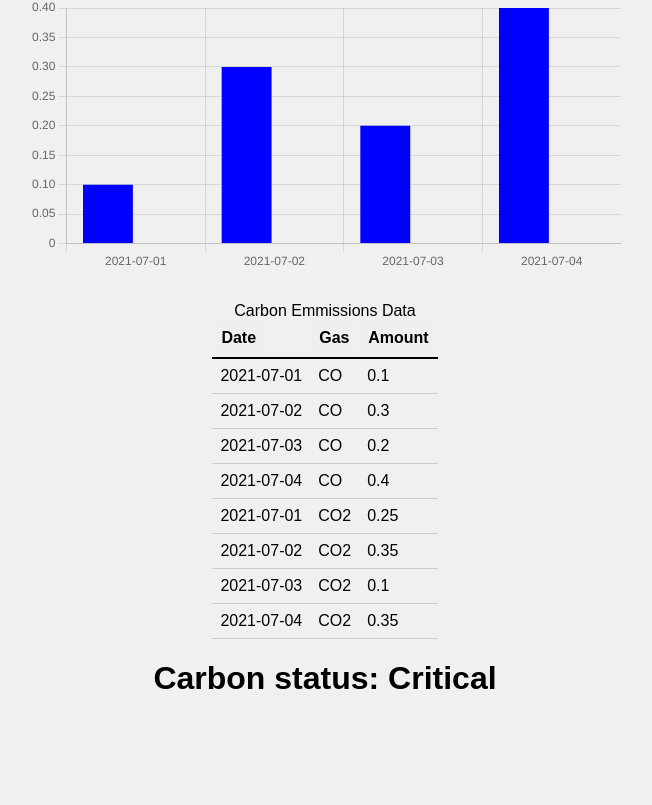
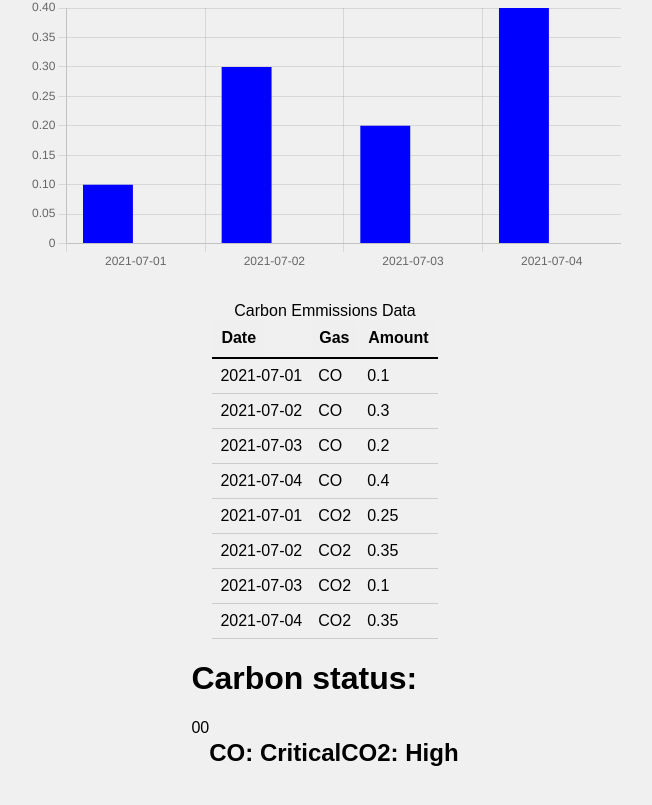
Before and after one commit to WolfWeasel/carbon-report-dash, a React (Create React App) app: page / in a window 1280 px wide. Shown: the part 173-978 px from the top of the page, without its empty margins (315-967 px from the left). Before the commit the page ends 940 px from the top, so only its background shows below. Built offline with nearby package versions, Linux system fonts and the light colour scheme.

Commit message:
almost done

```diff
--- a/src/App.js
+++ b/src/App.js
@@ -6,7 +6,7 @@ import carbonData from './data/MockEmissionsData.json';
 import DatePicker from 'react-datepicker';
 
 import "react-datepicker/dist/react-datepicker.css";
-import CarbonStatus from './components/CarbonStatus';
+import CarbonStatus from './components/CarbonStatus/CarbonStatus';
 
 
 function App() {
@@ -16,6 +16,7 @@ function App() {
 
   function generateReport() {
     console.log('Report generated');
+    console.log(startDate, endDate);
   }
 
   return (
@@ -40,7 +41,7 @@ function App() {
       </div>
 
       <div className='emissionIndication'>
-        <CarbonStatus />
+        <CarbonStatus data={carbonData}/>
       </div>
     </div>
   );
--- a/src/components/CarbonStatus.js
+++ /dev/null
@@ -1,7 +0,0 @@
-function CarbonStatus() {
-    return(
-        <h1>Carbon status: Critical</h1>
-    );
-}
-
-export default CarbonStatus;
--- /dev/null
+++ b/src/components/CarbonStatus/CarbonStatus.css
@@ -0,0 +1,4 @@
+.status {
+    display: flex;
+    flex-direction: row;
+}
--- /dev/null
+++ b/src/components/CarbonStatus/CarbonStatus.js
@@ -0,0 +1,51 @@
+import "./CarbonStatus.css";
+import React, { useState } from "react";
+
+// This component monitors the carbon status of the selected period
+// The statuses are: Low, High, Critical
+
+// class CarbonStatus extends React.Component {
+//     constructor(props) {
+//         super(props);
+//         avg(props);
+//     }
+// }
+
+function CarbonStatus(props) {
+  const [monoxide, setMonoxideState] = useState(0);
+  const [dioxide, setDioxideState] = useState(0);
+
+  function avg(props) {
+    let monCount = 0;
+    let mono = 0;
+    let diCount = 0;
+    let di = 0;
+    props.data.forEach((element) => {
+      if (element.gas === "CO") {
+        monCount++;
+        mono = mono + parseFloat(element.amount);
+      } else {
+        diCount++;
+        di = di + parseFloat(element.amount);
+      }
+    });
+    console.log(mono / monCount);
+    console.log(di / diCount);
+    // setMonoxideState(mono / monCount);
+    // setDioxideState(di / diCount);
+  }
+  avg(props);
+  return (
+    <div>
+      <h1>Carbon status:</h1>
+      <div className="status">
+        {monoxide}
+        {dioxide}
+        <h2>CO: Critical</h2>
+        <h2>CO2: High</h2>
+      </div>
+    </div>
+  );
+
+}
+export default CarbonStatus;
```
